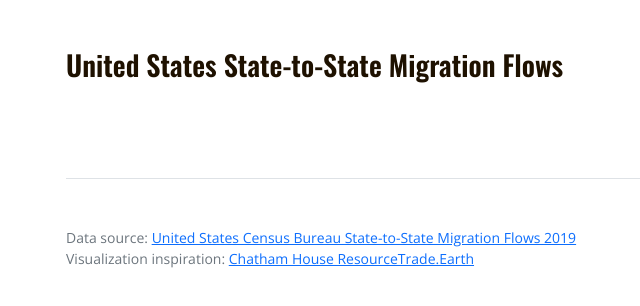
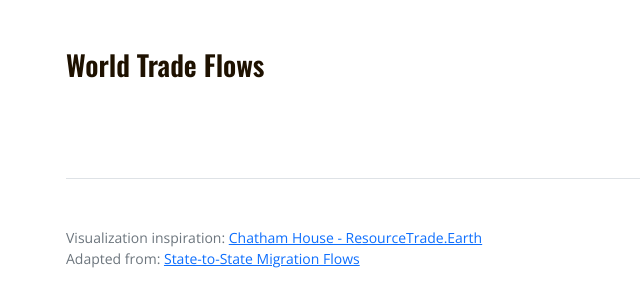
Before and after one commit to worldtradeflow/worldtradeflow.github.io, a plain HTML site: page index.html in a window 1280 px wide. Shown: the whole page, without its empty margins (20-660 px from the left). Drawn offline with nearby package versions, Linux system fonts and the light colour scheme; no server answers.

Commit message:
Update index.html

```diff
--- a/index.html
+++ b/index.html
@@ -7,7 +7,7 @@
     <!-- reload web every * seconds -->
     <!-- <meta http-equiv="refresh" content="30" /> -->
 
-    <title>State-to-State Migration Flows</title>
+    <title>World Trade Flows</title>
     <!-- Bootstrap CSS -->
     <link
       href="https://cdn.jsdelivr.net/npm/bootstrap@5.0.1/dist/css/bootstrap.min.css"
@@ -28,7 +28,7 @@
   <body class="p-3 py-md-5 container-xl">
     <main>
       <h1 class="h3 mb-5">
-        United States State-to-State Migration Flows
+        World Trade Flows
       </h1>
       <div class="row g-3 mb-3">
         <div class="col-md-auto" id="state-control"></div>
@@ -42,16 +42,16 @@
     <footer class="pt-5 my-5 text-muted border-top">
       <ul class="list-unstyled">
         <li>
-          Data source:
-          <a
-            href="https://www.census.gov/data/tables/time-series/demo/geographic-mobility/state-to-state-migration.html"
-            >United States Census Bureau State-to-State Migration Flows 2019</a
+          Visualization inspiration:
+          <a href="https://resourcetrade.earth/"
+            >Chatham House - ResourceTrade.Earth</a
           >
         </li>
         <li>
-          Visualization inspiration:
-          <a href="https://resourcetrade.earth/"
-            >Chatham House ResourceTrade.Earth</a
+          Adapted from:
+          <a
+            href="https://github.com/Zhenmao/state-to-state-migration-flows"
+            >State-to-State Migration Flows</a
           >
         </li>
       </ul>
```
